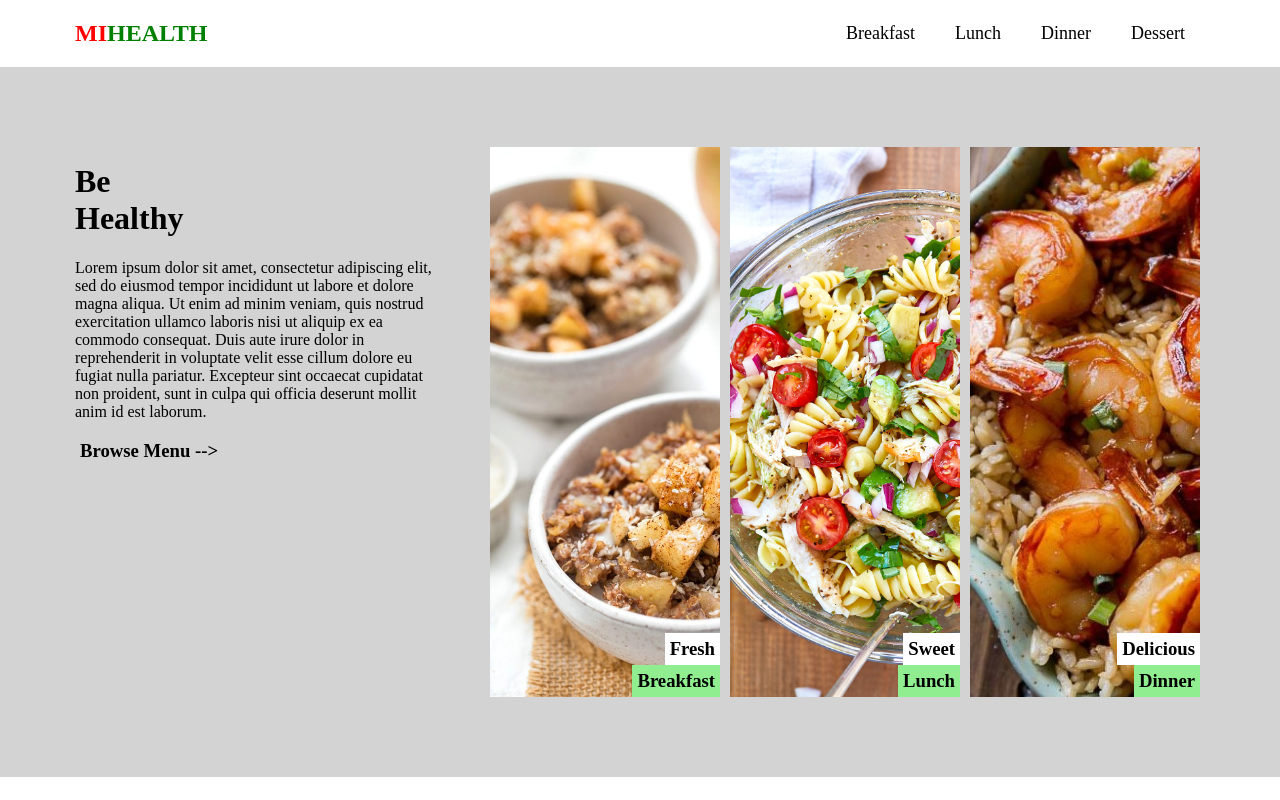
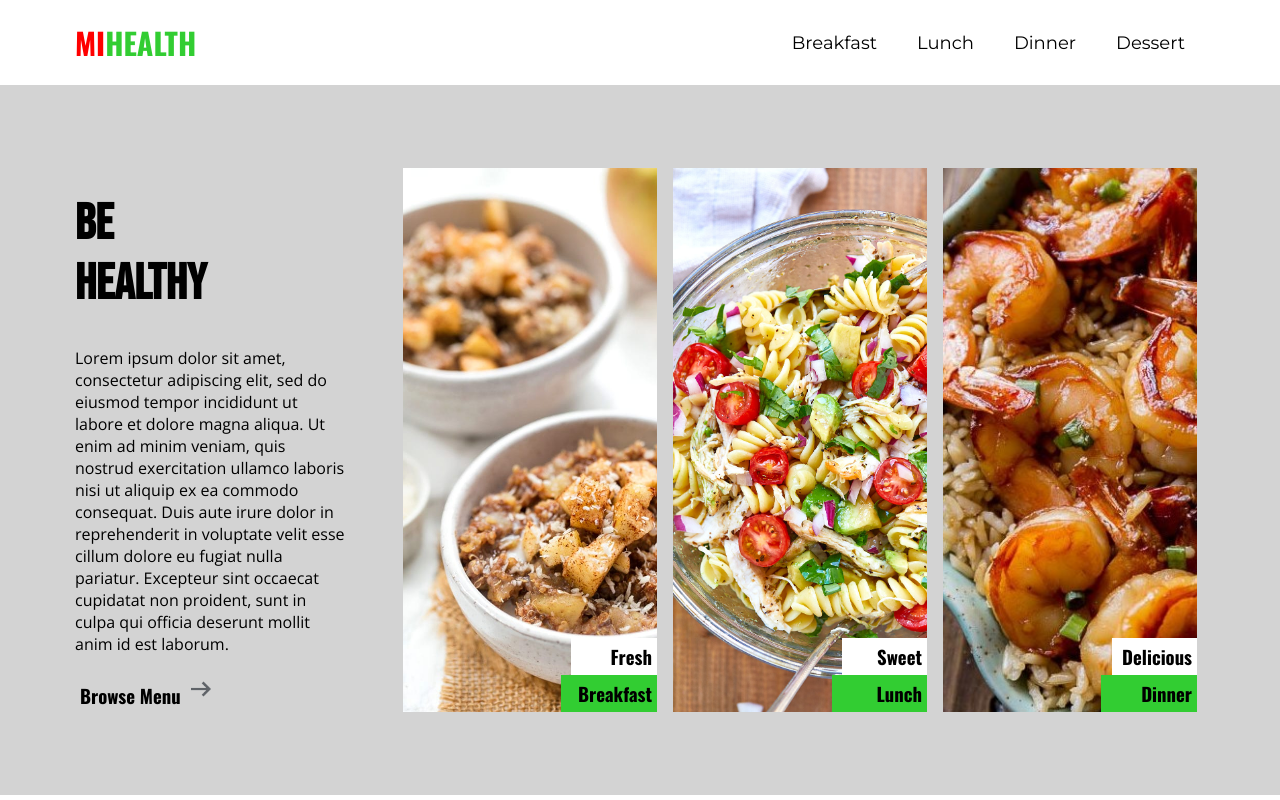
Before and after one commit to TannerGarner/MtechSimpleWebsiteProject, a plain HTML site: page index.html in a window 1280 px wide. Drawn offline with nearby package versions, Linux system fonts and the light colour scheme.

Commit message:
Added Google Fonts links to index.html and linked in CSS | Added correct styles for the menu image text areas

```diff
--- a/index.html
+++ b/index.html
@@ -5,6 +5,18 @@
     <meta name="viewport" content="width=device-width, initial-scale=1.0">
     <title>MIHEALTH</title>
     <link rel="stylesheet" href="main.css">
+    <link rel="preconnect" href="https://fonts.googleapis.com">
+    <link rel="preconnect" href="https://fonts.gstatic.com" crossorigin>
+    <link href="https://fonts.googleapis.com/css2?family=Montserrat:ital,wght@0,100..900;1,100..900&display=swap" rel="stylesheet">
+    <link rel="preconnect" href="https://fonts.googleapis.com">
+    <link rel="preconnect" href="https://fonts.gstatic.com" crossorigin>
+    <link href="https://fonts.googleapis.com/css2?family=Bebas+Neue&display=swap" rel="stylesheet">
+    <link rel="preconnect" href="https://fonts.googleapis.com">
+    <link rel="preconnect" href="https://fonts.gstatic.com" crossorigin>
+    <link href="https://fonts.googleapis.com/css2?family=Bebas+Neue&family=Open+Sans:ital,wght@0,300..800;1,300..800&display=swap" rel="stylesheet">
+    <link rel="preconnect" href="https://fonts.googleapis.com">
+    <link rel="preconnect" href="https://fonts.gstatic.com" crossorigin>
+    <link href="https://fonts.googleapis.com/css2?family=Bebas+Neue&family=Open+Sans:ital,wght@0,300..800;1,300..800&family=Oswald:wght@200..700&display=swap" rel="stylesheet">
 </head>
 <body>
     <nav>
@@ -24,20 +36,20 @@
                 Duis aute irure dolor in reprehenderit in voluptate velit esse cillum dolore eu fugiat nulla pariatur.
                 Excepteur sint occaecat cupidatat non proident, sunt in culpa qui officia deserunt mollit anim id est laborum.
             </p>
-            <h3><a href="#">Browse Menu --&gt; </a></h3>
+            <h3><a href="#">Browse Menu <img src="./images/arrow_right_alt_24dp_5F6368_FILL0_wght400_GRAD0_opsz24.png" alt="arrow-pointing-right"></a></h3>
         </div>
         <div class="menuDisplay">
             <a href="#" class="menuImage breakfast">
-                <h3 class="whiteback">Fresh</h3>
-                <h3 class="greenback">Breakfast</h3>
+                <h3 class="freshText whiteback">Fresh</h3>
+                <h3 class="breakfastText greenback">Breakfast</h3>
             </a>
             <a href="#" class="menuImage lunch">
-                <h3 class="whiteback">Sweet</h3>
-                <h3 class="greenback">Lunch</h3>
+                <h3 class="sweetText whiteback">Sweet</h3>
+                <h3 class="lunchText greenback">Lunch</h3>
             </a>
             <a href="#" class="menuImage dinner">
-                <h3 class="whiteback">Delicious</h3>
-                <h3 class="greenback">Dinner</h3>
+                <h3 class="deliciousText whiteback">Delicious</h3>
+                <h3 class="dinnerText greenback">Dinner</h3>
             </a>
         </div>
     </div>
--- a/main.css
+++ b/main.css
@@ -16,11 +16,13 @@ nav{
 
 h2>a{
     text-decoration: none;
-    color: green;
+    color: limegreen;
 }
 
 h2{
     margin: 0;
+    font-family: "Oswald";
+    font-size: 30px;
 }
 
 .red{
@@ -37,6 +39,7 @@ nav>ul{
 
 nav>ul>li{
     list-style: none;
+    font-family: "Montserrat";
 }
 
 nav>ul>li>a{
@@ -44,12 +47,21 @@ nav>ul>li>a{
     font-size: large;
     color: black;
     padding: 10px 20px 10px 20px;
-    transition: 0.5s ease
+    transition: 0.5s ease;
 }
 
 nav>ul>li>a:hover{
     background-color: darkred;
     color: white;
+}
+
+h1{
+    font-family: "Bebas Neue";
+    font-size: 50px;
+}
+
+p{
+    font-family: 'Open Sans';
 }
 
 .content{
@@ -65,9 +77,15 @@ nav>ul>li>a:hover{
     margin-right: 50px;
 }
 
+img{
+    width: 30px;
+    display: inline;
+    position: ;
+}
+
 .menuDisplay{
     display: flex;
-    flex-grow: 2;
+    flex-grow: 3;
     flex-basis: 0;
 }
 
@@ -80,7 +98,7 @@ div>a{
     background-size: cover;
     flex-grow: 1;
     flex-basis: 0;
-    margin: 5px;
+    margin: 8px;
     display: flex;
     flex-direction: column;
     justify-content: end;
@@ -91,12 +109,33 @@ div>a{
     background-image: url("./images/apple-breakfast-quinoa.jpg");
 }
 
+.breakfast:hover {
+    background-image:
+    linear-gradient(rgba(90, 90, 90, 0.999), rgba(90, 90, 90, 0.999)),
+        url("./images/apple-breakfast-quinoa.jpg");
+    background-blend-mode: overlay;
+}
+
 .lunch{
     background-image: url("./images/pasta-salad-recipe-for-lunch.jpg");
 }
 
+.lunch:hover {
+    background-image:
+    linear-gradient(rgba(90, 90, 90, 0.999), rgba(90, 90, 90, 0.999)),
+    url("./images/pasta-salad-recipe-for-lunch.jpg");
+    background-blend-mode: overlay;
+}
+
 .dinner{
     background-image: url("./images/shrimp-dinner.jpg");
+}
+
+.dinner:hover {
+    background-image:
+        linear-gradient(rgba(90, 90, 90, 0.999), rgba(90, 90, 90, 0.999)),
+        url("./images/shrimp-dinner.jpg");
+    background-blend-mode: overlay;
 }
 
 .whiteback{
@@ -106,9 +145,38 @@ div>a{
 }
 
 .greenback{
-    background-color: lightgreen;
+    background-color: limegreen;
     padding: 5px;
     margin: 0;
+}
+
+.freshText{
+    padding-left: 39px;
+}
+
+.breakfastText{
+    padding-left: 17px;
+}
+
+.sweetText{
+    padding-left: 35px;
+
+}
+
+.lunchText{
+    padding-left: 45px;
+}
+
+.deliciousText{
+    padding-left: 10px;
+}
+
+.dinnerText{
+    padding-left: 40px;
+}
+
+h3{
+    font-family: "Oswald";
 }
 
 h3>a{
```
Also changed, not shown: images/arrow_right_alt_24dp_5F6368_FILL0_wght400_GRAD0_opsz24.png (added).
